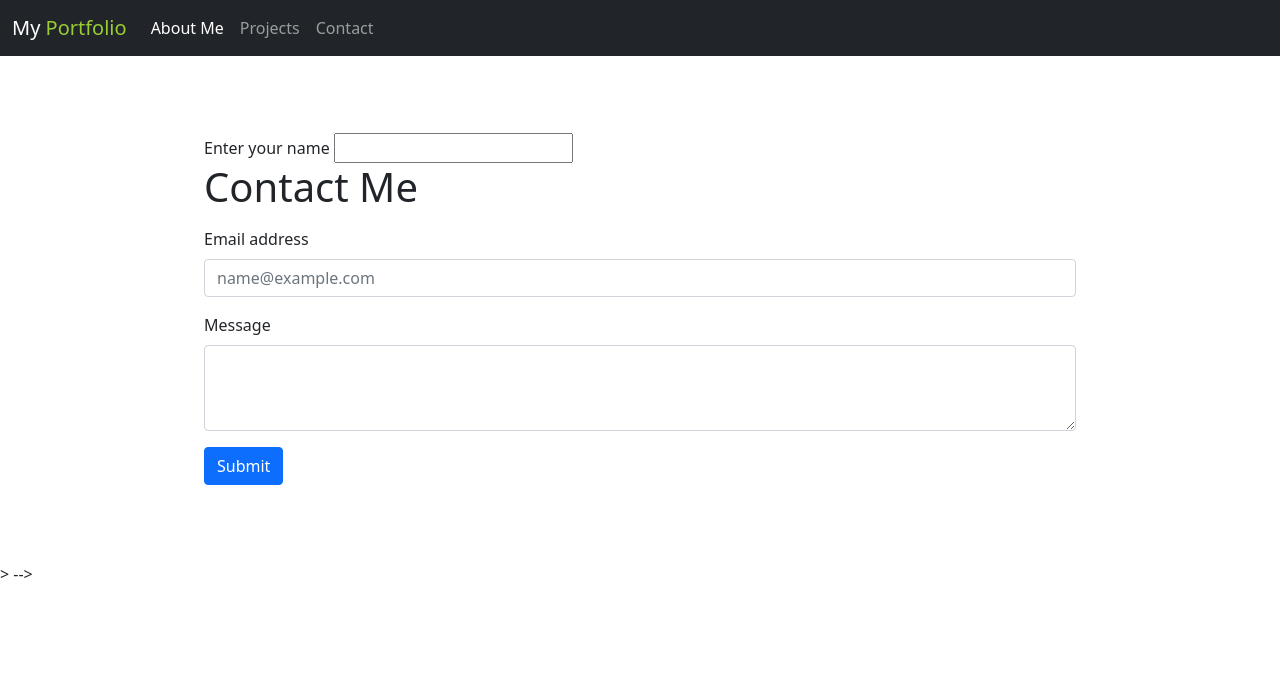
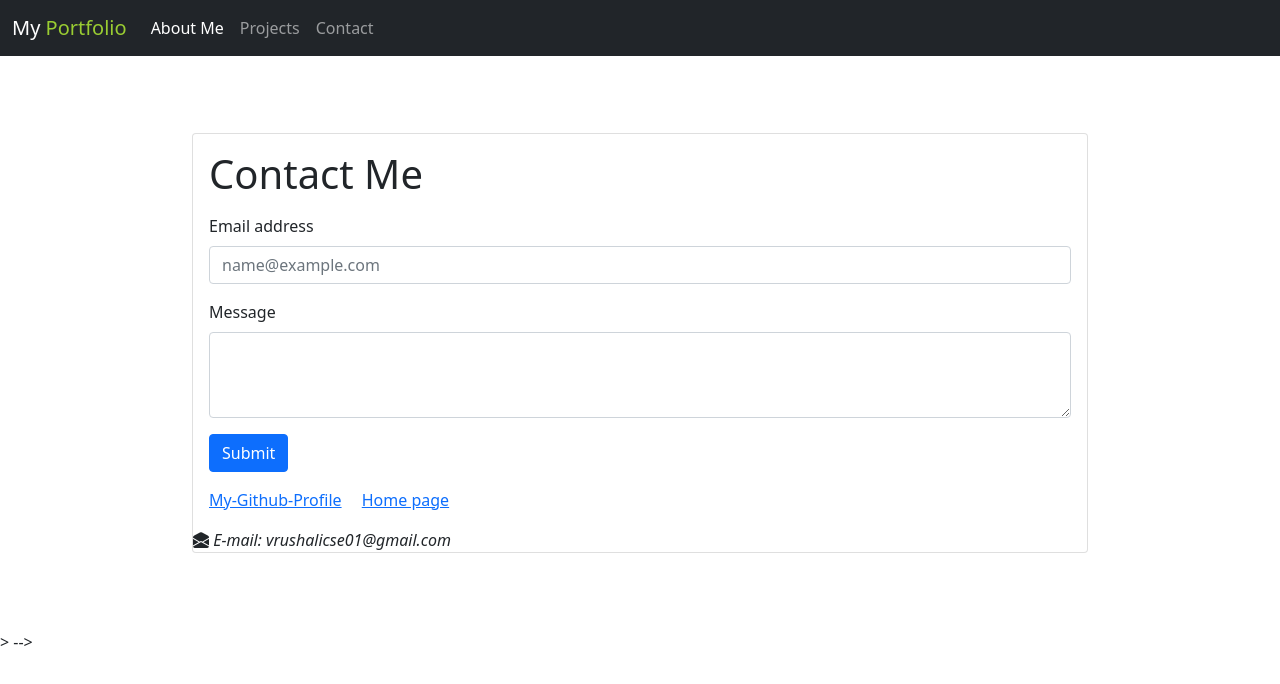
Before and after one commit to vrush-20/OIBSIP-L1-Task3, a plain HTML site: page contact.html in a window 1280 px wide. Drawn offline with nearby package versions, Linux system fonts and the light colour scheme.

Commit message:
Revert "update contact"
This reverts commit 86f7820c792e5b5ed9fbc2e019e7a10aadc9df63.

```diff
--- a/contact.html
+++ b/contact.html
@@ -43,11 +43,8 @@
 
 
 
-        <div class="container" >
-          <form action="">
-          <div class="form-group">
-            <label1 for="Name">Enter your name</label1>
-            <input type="text" id="Name" name="Name">
+        <div class="card" >
+          <div class="card-body">
             <h1 class="card-title">Contact Me</h1>
 
             <p class="card-text">
@@ -66,7 +63,31 @@
 
 
 
+            <a href="https://github.com/vrush-20" class="card-link">My-Github-Profile</a>
+            <a href="index.html" class="card-link"> Home page</a>
+          </div>
 
+
+      <div style="width:50%;" >
+        <div class="row">
+          <div class="column">
+            <i class="bi bi-envelope-open-fill"> E-mail: vrushalicse01@gmail.com</i>
+
+
+
+          </div>
+
+        </div>
+
+
+      </div>
+
+
+
+
+     </div>
+
+    </div>
     </section>
 
 
```
